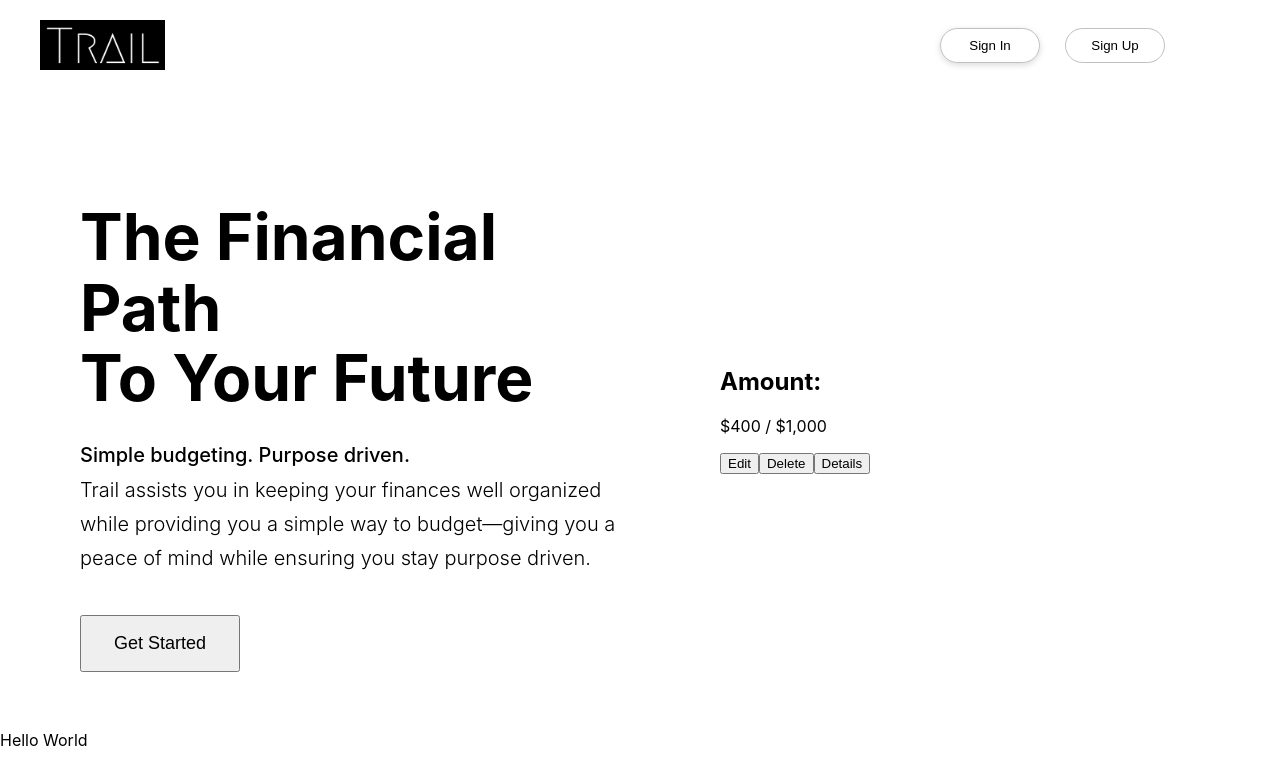
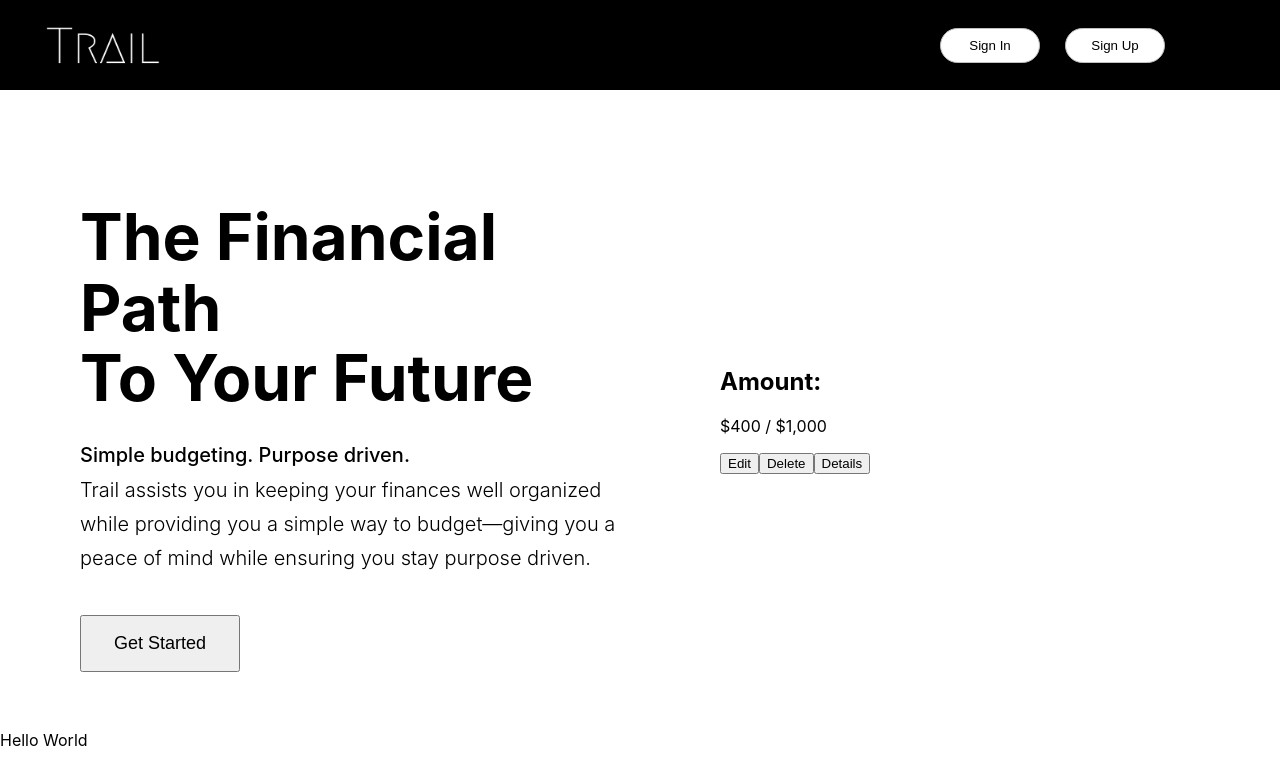
Before and after one commit to Travyon-Stevens/Trail-UI, a React (Create React App) app in the folder my-app/: page / in a window 1280 px wide. In both pictures the pointer is over the button "Sign In". Shown: the top 784 px of the page. Built offline with nearby package versions, Linux system fonts and the light colour scheme.

Commit message:
Trail-002: 11/18/26 Nav bar styling in review

```diff
--- a/my-app/src/components/Navbar/Navbar.css
+++ b/my-app/src/components/Navbar/Navbar.css
@@ -2,6 +2,7 @@
     display: flex;
     justify-content: space-between;
     align-items: center;
+    background-color: black;
 
     padding: 20px 40px;
 }
@@ -13,6 +14,7 @@
 
 .navbar-signin {
     background-color: transparent;
+    color: #FFFF;
     transition: background-color 0.3s ease, color 0.3s ease;
     border: 1px solid #C0C0C0;
     border-radius: 50px;
@@ -22,7 +24,8 @@
 }
 
 .navbar-signin:hover {
-    box-shadow: 0 2px 6px rgba(0, 0, 0, 0.15) ;
+    background-color: #FFFF;
+    color: black;
 }
 
 .navbar-signup {
```
